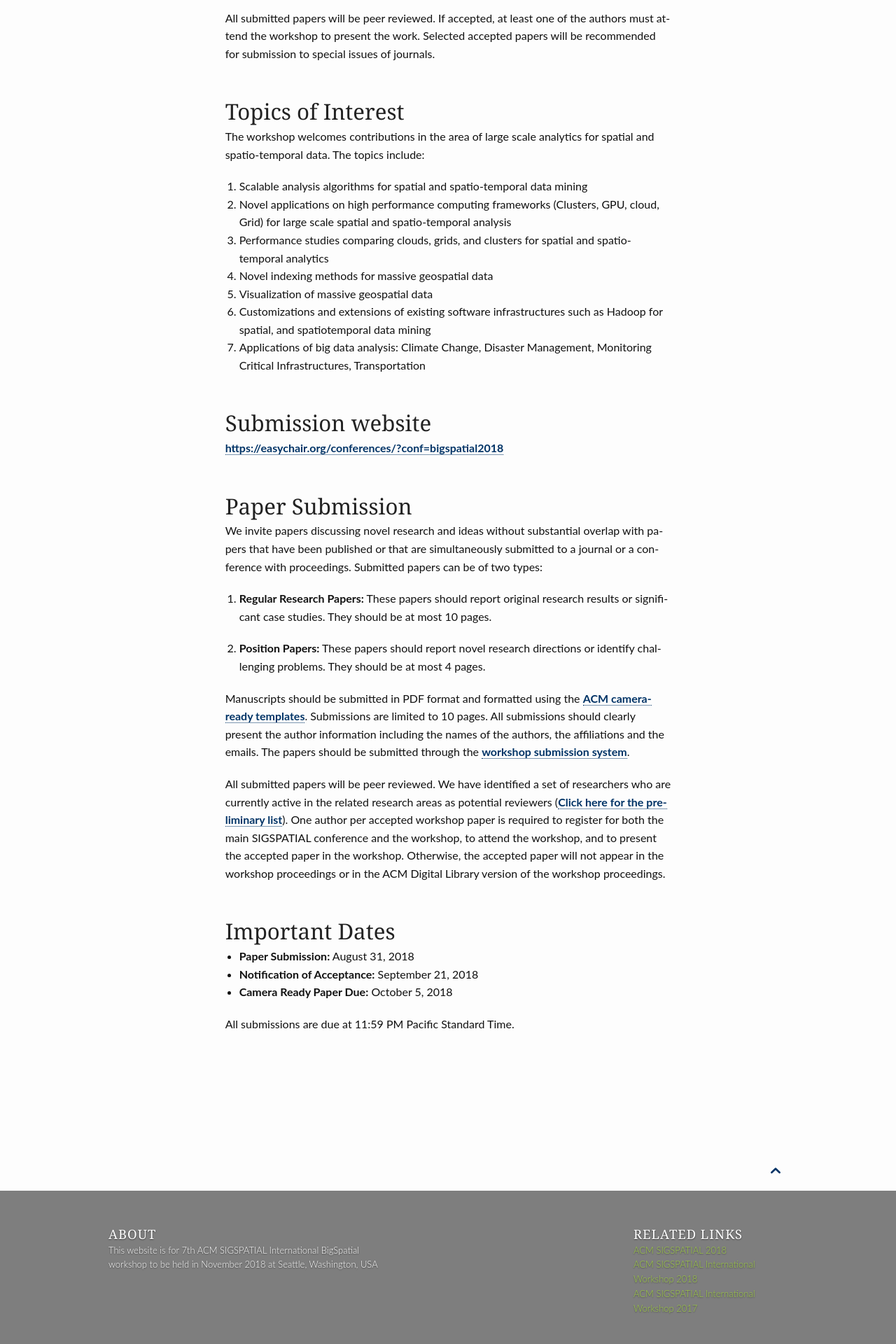
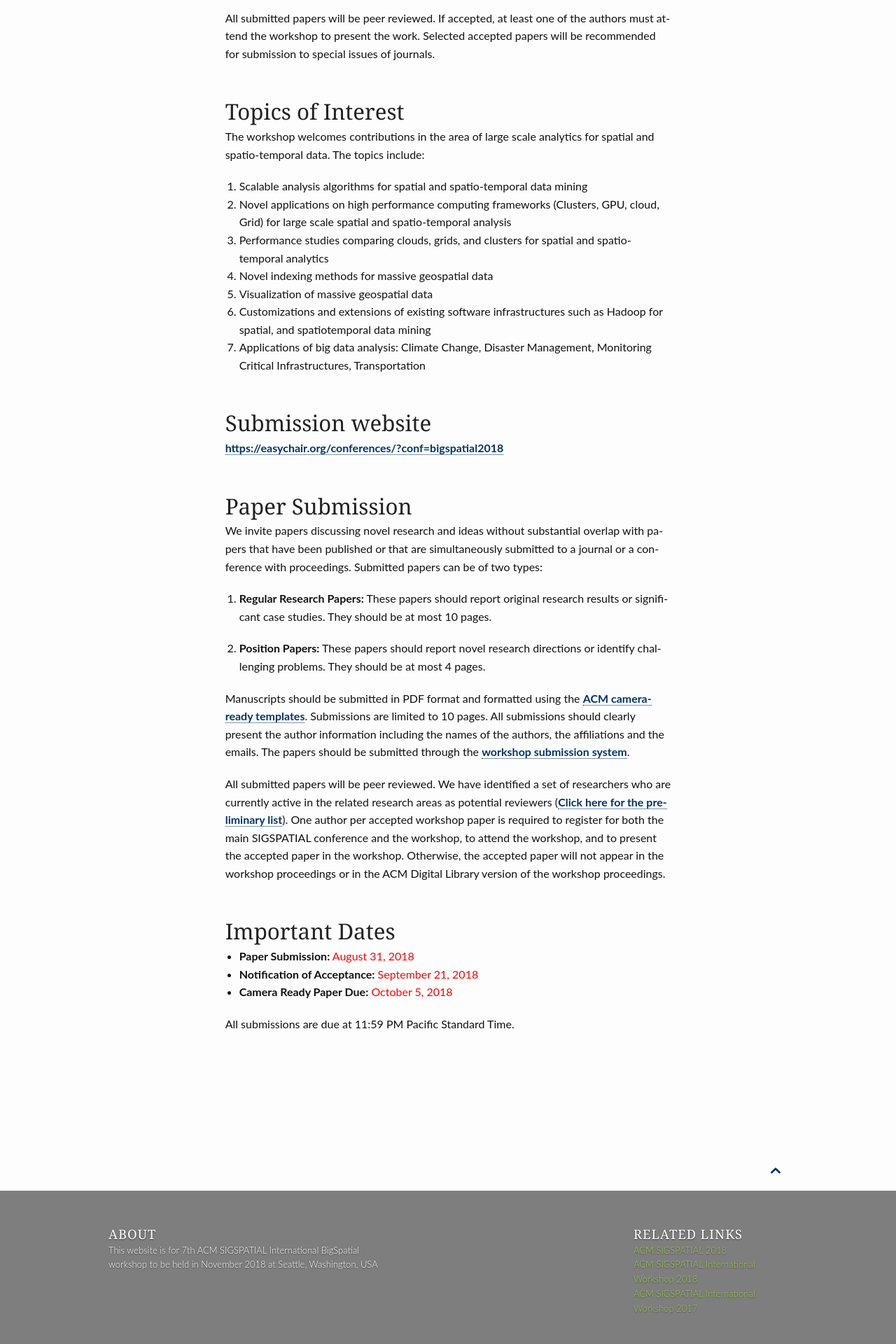
Before and after one commit to bigspatial2019/bigspatial-2018.github.io, a Jekyll site: the page built from index.md, in a window 1280 px wide. Shown: the part 1383-3303 px from the top of the page at 70% size. Built offline with Jekyll 4.4.1, drawn with Linux system fonts in a browser that asks for light colours; comment, search, counter and statistics services are not loaded.

Commit message:
Updating file :pencil: :pencil:

```diff
--- a/index.md
+++ b/index.md
@@ -55,8 +55,8 @@ All submitted papers will be peer reviewed. We have identified a set of research
 
 ## Important Dates
 
-* **Paper Submission:** August 31, 2018
-* **Notification of Acceptance:** September 21, 2018
-* **Camera Ready Paper Due:** October 5, 2018
+* **Paper Submission:** <span style="color:red">August 31, 2018</span>
+* **Notification of Acceptance:** <span style="color:red">September 21, 2018</span>
+* **Camera Ready Paper Due:** <span style="color:red">October 5, 2018</span>
 
 All submissions are due at 11:59 PM Pacific Standard Time.
```
Also changed, not shown: 4 other files.
